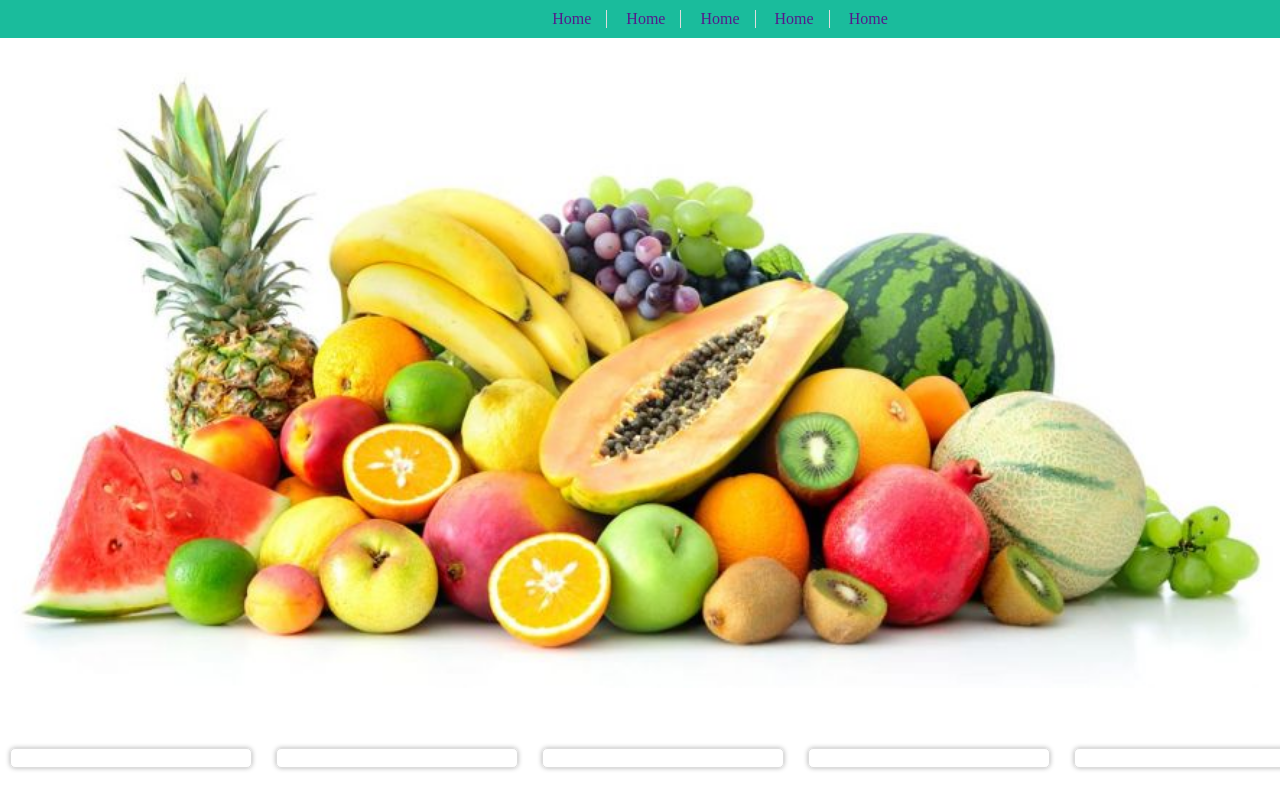
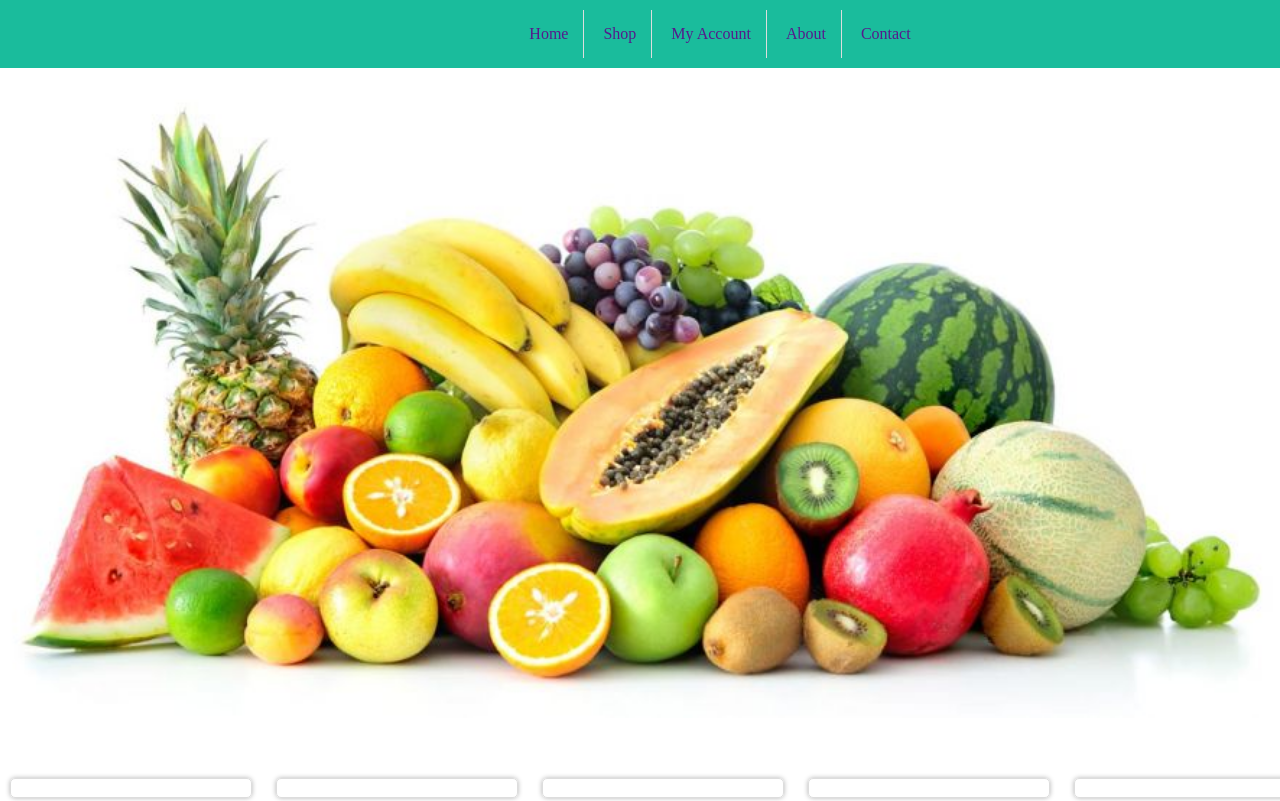
Before and after one commit to ariful2020/ecommerce-homepage, a plain HTML site: page index.html in a window 1280 px wide. Shown: the top 801 px of the page. Drawn offline with Linux system fonts and the light colour scheme.

Commit message:
Upload File

```diff
--- a/index.html
+++ b/index.html
@@ -19,10 +19,10 @@
     <div class="container">
       <ul>
         <li><a href="">Home</a></li>
-        <li><a href="">Home</a></li>
-        <li><a href="">Home</a></li>
-        <li><a href="">Home</a></li>
-        <li><a href="">Home</a></li>
+        <li><a href="">Shop</a></li>
+        <li><a href="">My Account</a></li>
+        <li><a href="">About</a></li>
+        <li><a href="">Contact</a></li>
       </ul>
     </div>
   </nav>
--- a/style.css
+++ b/style.css
@@ -27,15 +27,14 @@ ul li{
 ul li:last-child{
     border-right: 0;
 }
-ul li a{
-   text-decoration: none;
-   padding: 10px 15px
-
+ul li a {
+    text-decoration: none;
+    padding: 15px 15px;
+    display: inline-block;
 }
-ul li:nth-child(3) a:hover{
+ul li a:hover{
     color: #fff;
-    background:red;
-    transition: 1s;
+    /* background:#1abc9c; */
 }
 
 
```
